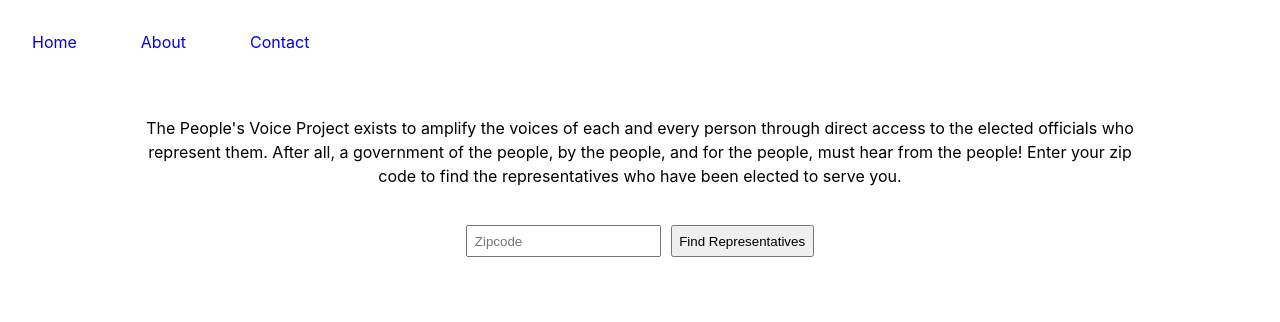
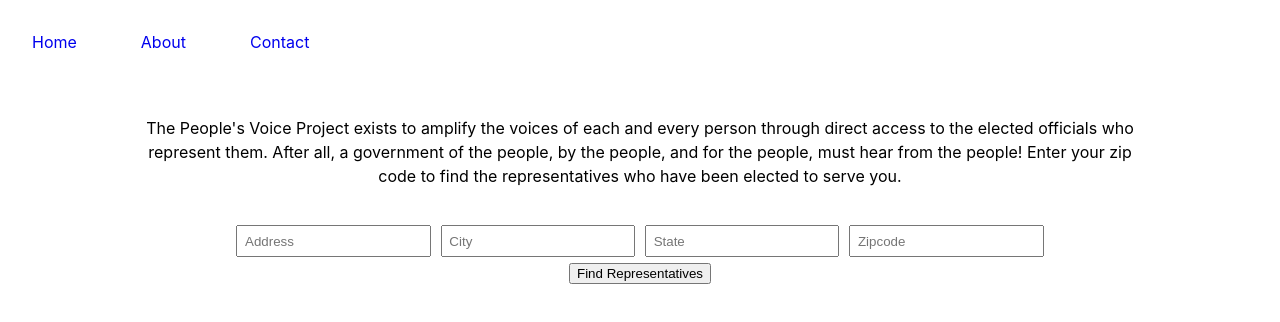
Before and after one commit to bcantello/peoples_voice_project, a React (Create React App) app: page / in a window 1280 px wide. Shown: the top 322 px of the page. Built offline with nearby package versions, Linux system fonts and the light colour scheme.

Commit message:
initial commit. updates search to use full address

```diff
--- a/src/components/repSearchForm/repSearchForm.css
+++ b/src/components/repSearchForm/repSearchForm.css
@@ -1,9 +1,9 @@
-#rep-search-form {
-    display: flex;
-    justify-content: center;
-}
+/*#rep-search-form {*/
+/*    display: flex;*/
+/*    justify-content: center;*/
+/*}*/
 
-.zip-field {
+.address-form-field {
     padding: .5em;
     margin: 5px;
 }
--- a/src/components/repSearchForm/repSearchForm.js
+++ b/src/components/repSearchForm/repSearchForm.js
@@ -6,42 +6,85 @@ import './repSearchForm.css';
 
 export default function RepSearchForm() {
 	const universalContext = useContext(UniversalContext);
-	const [zipInput, setZipInput] = useState('');
+	const [userAddress, setUserAddress] = useState({
+		address: "",
+		city: "",
+		state: "",
+		zip: "",
+	});
+
+	const addressArr = userAddress.address.split(' ');
+	let streetAddress = "";
+	for (let i = 0; i < addressArr.length; i++) {
+		streetAddress = streetAddress + addressArr[i] + '%20';
+		console.log(streetAddress);
+	}
+	console.log(addressArr);
+
+	const address = `${streetAddress}${userAddress.city}%20${userAddress.state}%20${userAddress.zip}`
+	console.log("WHAT IS THIS?",address);
 
 	const handleSubmit = e => {
 		e.preventDefault();
-		getElectedOfficials(zipInput).then(res => {
+		getElectedOfficials(address).then(res => {
 			if (res.status === 200) {
 				universalContext.setOfficials(res);
 				localStorage.setItem('electedOfficials', JSON.stringify(res));
 				history.push('/electedOffices');
 			} else {
-				console.log('error');
+				document.getElementById('error-response')
+					.innerHTML = "Invalid address. Please ensure all fields are filled out correctly"
 			}
 		}).catch(e => {
 			return e;
 		});
 	};
 
-	const handleZipChange = e => {
-		const zip = e.target.value;
-		setZipInput(zip);
-	}
+	const handleAddressChange = e => {
+		const {name, value} = e.target;
+		setUserAddress({...userAddress, [name]: value});
+	};
 
 	return (
 		<form id={'rep-search-form'} onSubmit={handleSubmit}>
-			<div id={'zip-input-container'}>
+			<div id={'address-form-container'}>
 				<div>
 					<input
-						className="zip-field"
+						className="address-form-field"
 						type="text"
+						name={'address'}
+						placeholder={'Address'}
+						value={userAddress.address}
+						onChange={handleAddressChange} required
+					/>
+					<input
+						className="address-form-field"
+						type="text"
+						name={'city'}
+						placeholder={'City'}
+						value={userAddress.city}
+						onChange={handleAddressChange} required
+					/>
+					<input
+						className="address-form-field"
+						type="text"
+						name={'state'}
+						placeholder={'State'}
+						value={userAddress.state}
+						onChange={handleAddressChange} required
+					/>
+					<input
+						className="address-form-field"
+						type="text"
+						name={'zip'}
 						placeholder={'Zipcode'}
-						value={zipInput}
-						onChange={handleZipChange}
+						value={userAddress.zip}
+						onChange={handleAddressChange} required
 					/>
 				</div>
 			</div>
-			<input className={'rep-search-btn'} type="submit" value="Find Representatives"/>
+			<button className="address-form-button" type="submit">Find Representatives</button>
+			<div id={'error-response'}></div>
 		</form>
 	);
 };
```
